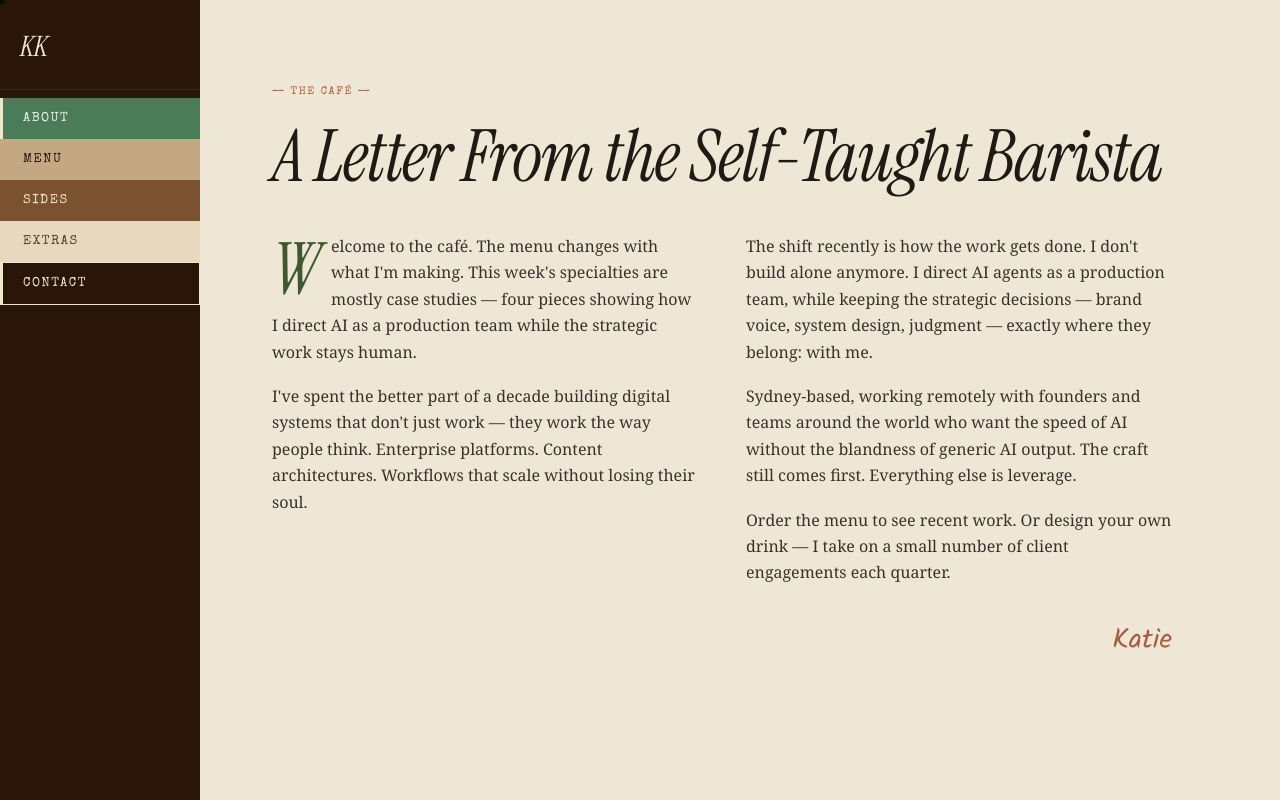
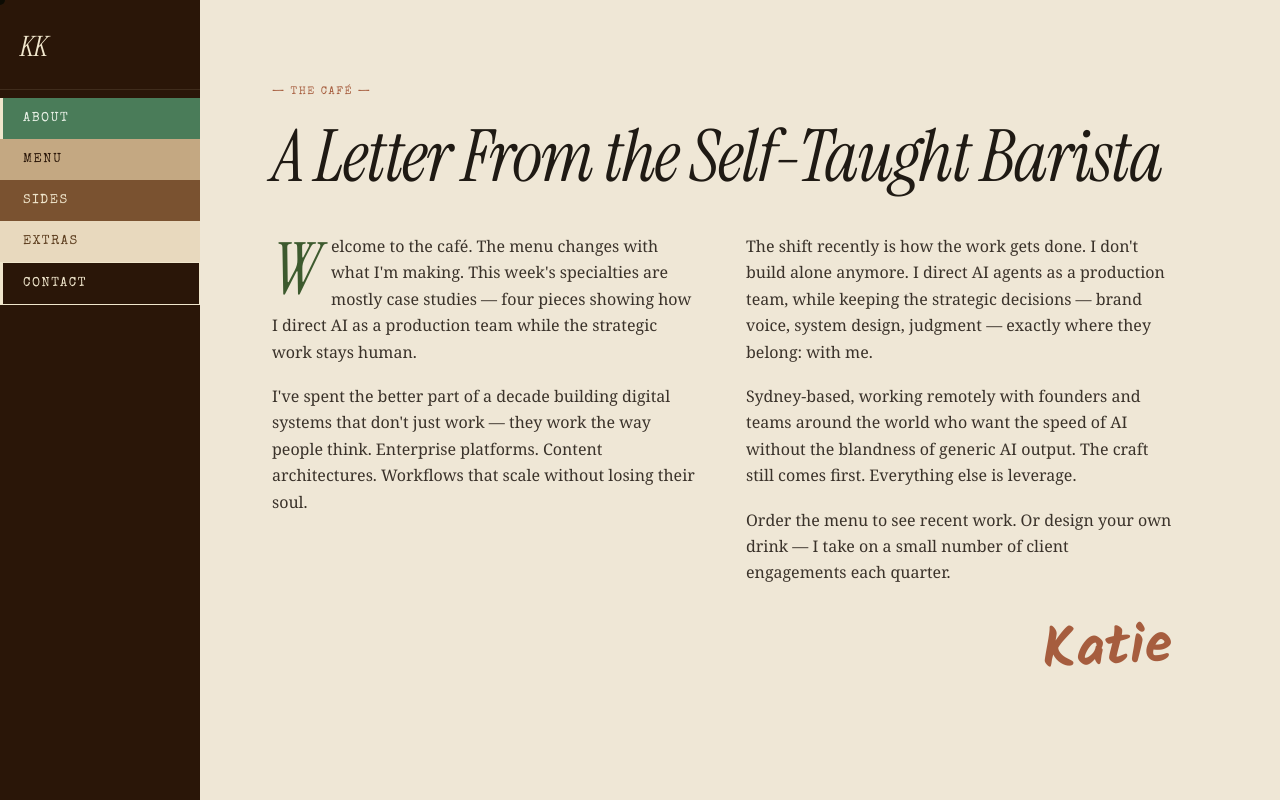
Before and after one commit to katiekimdigital/katie-kim-portfolio, a React (Vite) app: page / in a window 1280 px wide. Both pictures are taken after a click on the button "Open Menu →". Built offline with nearby package versions, Linux system fonts and the light colour scheme.

Commit message:
Update Panel.module.css

```diff
--- a/src/components/MenuShell/Panel.module.css
+++ b/src/components/MenuShell/Panel.module.css
@@ -49,12 +49,16 @@
 }
 
 .signature {
-  font-family: 'Kalam', cursive;
-  font-size: 28px;
+  font-family: 'Dancing Script', 'Kalam', cursive;
+  font-size: 56px;
+  font-weight: 600;
   color: var(--terracotta, #A65D3E);
   text-align: right;
   margin-top: 32px;
   max-width: 900px;
+  line-height: 1;
+  transform: rotate(-3deg);
+  transform-origin: right center;
 }
 
 .body {
```
